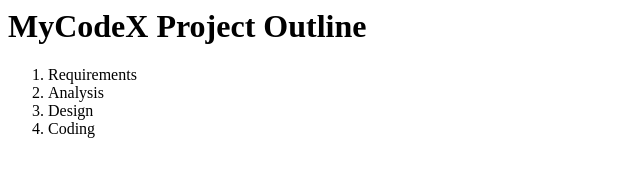
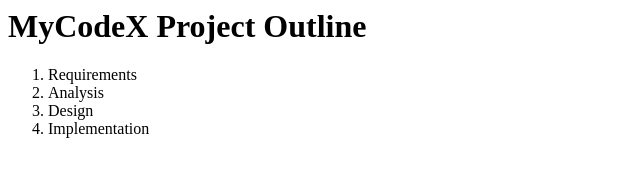
Before and after one commit to amilasoftnet/MyCodeX, a plain HTML site: page index.html in a window 1280 px wide. Shown: the full height of the page, 0-640 px from the left. Drawn offline with Linux system fonts and the light colour scheme.

Commit message:
i am free

```diff
--- a/index.html
+++ b/index.html
@@ -9,7 +9,7 @@
 			<li>Requirements</li>
 			<li>Analysis</li>
 			<li>Design</li>
-			<li>Coding</li>
+			<li>Implementation</li>
 		</ol>
 	</body>
 
```
